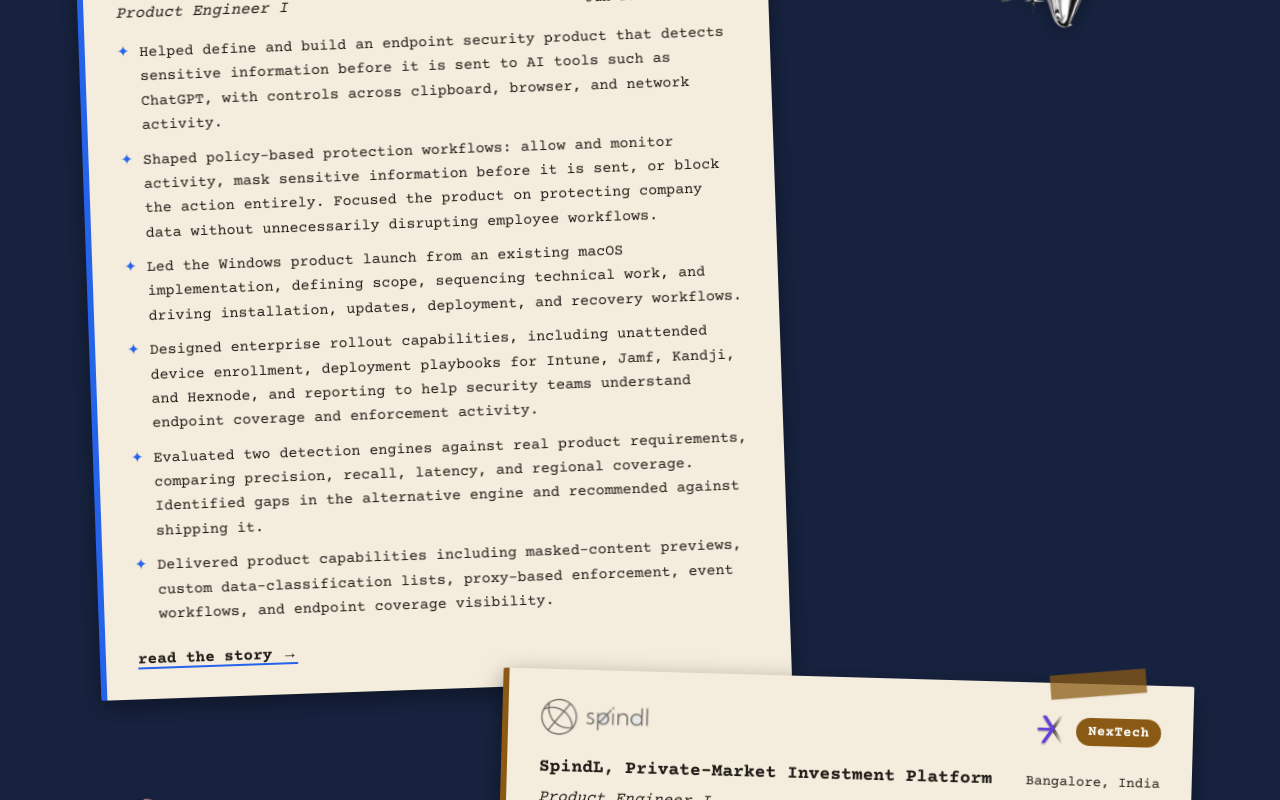
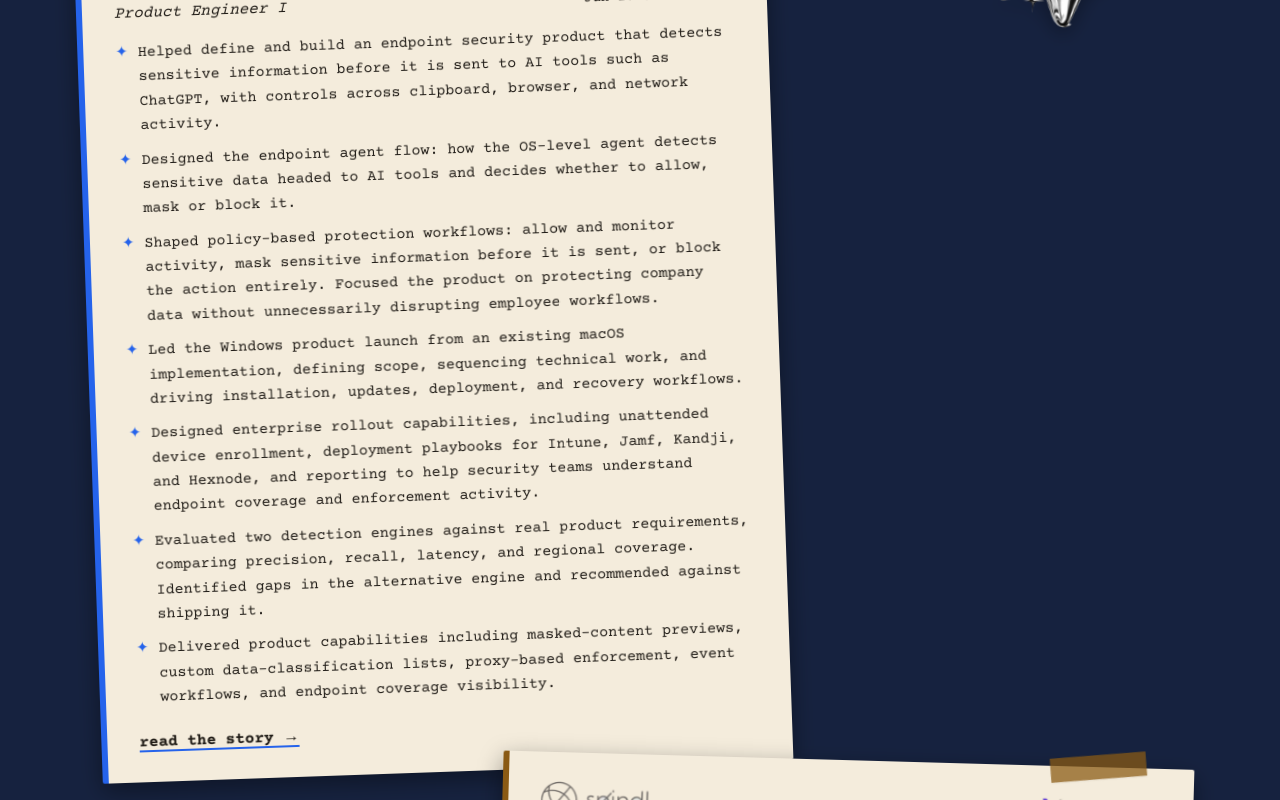
Before and after one commit to mayooooori/prof, a Next.js app: page /resume in a window 1280 px wide. Shown: the part 820-1620 px from the top of the page. Built offline with nearby package versions, Linux system fonts and the light colour scheme.

Commit message:
copy(resume): add the endpoint agent flow bullet to Astralink

```diff
--- a/src/content/resume.ts
+++ b/src/content/resume.ts
@@ -153,6 +153,7 @@
       dates: 'Jun 2026 – Present',
       bullets: [
         'Helped define and build an endpoint security product that detects sensitive information before it is sent to AI tools such as ChatGPT, with controls across clipboard, browser, and network activity.',
+        'Designed the endpoint agent flow: how the OS-level agent detects sensitive data headed to AI tools and decides whether to allow, mask or block it.',
         'Shaped policy-based protection workflows: allow and monitor activity, mask sensitive information before it is sent, or block the action entirely. Focused the product on protecting company data without unnecessarily disrupting employee workflows.',
         'Led the Windows product launch from an existing macOS implementation, defining scope, sequencing technical work, and driving installation, updates, deployment, and recovery workflows.',
         'Designed enterprise rollout capabilities, including unattended device enrollment, deployment playbooks for Intune, Jamf, Kandji, and Hexnode, and reporting to help security teams understand endpoint coverage and enforcement activity.',
```
